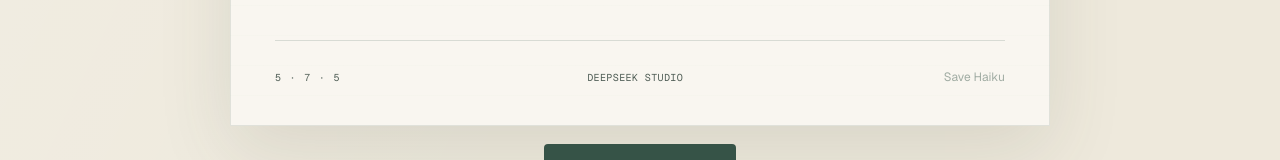
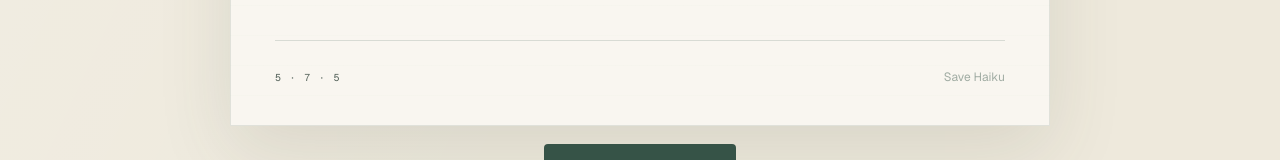
Before and after one commit to ZiggyLiu/haikuly, a Next.js app: page / in a window 1280 px wide. Shown: the part 914-1074 px from the top of the page. Built offline with nearby package versions, Linux system fonts and the light colour scheme.

Commit message:
Remove DeepSeek attribution wording from the studio UI

```diff
--- a/app/globals.css
+++ b/app/globals.css
@@ -284,16 +284,6 @@ h1 em {
   font-size: 10px;
 }
 
-.ai-note {
-  margin: 8px 2px 0;
-  color: var(--ink-soft);
-  font-family: var(--font-geist-mono), monospace;
-  font-size: 10px;
-  letter-spacing: 0.06em;
-}
-
-.ai-note span { color: var(--rust); }
-
 .poem-paper {
   min-height: 390px;
   padding: 48px 44px 32px;
@@ -483,12 +473,6 @@ h1 em {
   opacity: 0.45;
 }
 
-.poem-source {
-  color: var(--ink-soft);
-  letter-spacing: 0.04em;
-  text-transform: uppercase;
-}
-
 .action-row {
   min-height: 68px;
   display: grid;
--- a/app/haiku.ts
+++ b/app/haiku.ts
@@ -134,12 +134,3 @@ export function poemLinesClassName(lines: readonly string[], language: Language)
   if (longestLine > 27) return "poem-lines lines-tight";
   return "poem-lines";
 }
-
-export function generationSourceLabel(source: GenerationSource, language: Language = "en"): string {
-  const labels: Record<Language, Record<GenerationSource, string>> = {
-    en: { deepseek: "Written & painted with DeepSeek" },
-    zh: { deepseek: "由 DeepSeek 创作与绘制" },
-    ja: { deepseek: "DeepSeekによる作句・描画" },
-  };
-  return labels[language][source];
-}
--- a/app/mobile-runtime.js
+++ b/app/mobile-runtime.js
@@ -6,8 +6,8 @@
       languageLabel: "Poem language", languageRule: "5 · 7 · 5 syllables", languageGroup: "Poem language",
       modeGroup: "Generation mode", randomMode: "By chance", keywordMode: "From a word",
       keywordPrompt: "What is on your mind?", keywordPlaceholder: "moonlight, first snow, home…",
-      keywordError: "Enter a word or short phrase first.", aiNote: "Written, reviewed, and painted with DeepSeek",
-      emptyPoem: "Your next small moment will appear here.", studio: "DeepSeek studio", save: "Save Haiku",
+      keywordError: "Enter a word or short phrase first.",
+      emptyPoem: "Your next small moment will appear here.", save: "Save Haiku",
       saved: "Saved", saveAria: "Save haiku as a picture", saveError: "The haiku image could not be saved. Please try again.",
       generateRandom: "Write a haiku", generateKeyword: "Write my haiku", generating: "Writing, reviewing, and painting…",
       generationError: "DeepSeek could not write a poem. Please try again.", unreachableError: "DeepSeek could not be reached. Please try again."
@@ -16,7 +16,7 @@
       languageLabel: "诗歌语言", languageRule: "5 · 7 · 5 字", languageGroup: "诗歌语言", modeGroup: "生成方式",
       randomMode: "随机生成", keywordMode: "关键词生成", keywordPrompt: "此刻你在想什么？",
       keywordPlaceholder: "月光，初雪，故乡…", keywordError: "请先输入一个词或短语。",
-      aiNote: "由 DeepSeek 创作、审校与绘制", emptyPoem: "下一刻诗意将在此浮现。", studio: "DeepSeek 俳句工房",
+      emptyPoem: "下一刻诗意将在此浮现。",
       save: "保存俳句", saved: "已保存", saveAria: "将俳句保存为图片", saveError: "无法保存俳句图片，请重试。",
       generateRandom: "写一首俳句", generateKeyword: "写我的俳句", generating: "正在创作、审校与绘制…",
       generationError: "DeepSeek 暂时无法创作俳句，请重试。", unreachableError: "暂时无法连接 DeepSeek，请重试。"
@@ -25,7 +25,7 @@
       languageLabel: "俳句の言語", languageRule: "5 · 7 · 5 音", languageGroup: "俳句の言語", modeGroup: "作句方法",
       randomMode: "おまかせ", keywordMode: "言葉から", keywordPrompt: "今、心にあるものは？",
       keywordPlaceholder: "月明かり、初雪、故郷…", keywordError: "言葉または短いフレーズを入力してください。",
-      aiNote: "DeepSeekが作句・推敲・描画", emptyPoem: "次の小さな瞬間がここに現れます。", studio: "DeepSeek 俳句工房",
+      emptyPoem: "次の小さな瞬間がここに現れます。",
       save: "俳句を保存", saved: "保存しました", saveAria: "俳句を画像として保存",
       saveError: "俳句の画像を保存できませんでした。もう一度お試しください。", generateRandom: "俳句を詠む",
       generateKeyword: "私の俳句を詠む", generating: "作句・推敲・描画中…",
@@ -108,21 +108,11 @@
     setText(byId("keyword-label"), current.keywordPrompt);
     var input = byId("keyword");
     if (input) input.setAttribute("placeholder", current.keywordPlaceholder);
-    var note = byId("ai-note");
-    if (note) {
-      while (note.firstChild) note.removeChild(note.firstChild);
-      var noteSymbol = document.createElement("span");
-      noteSymbol.setAttribute("aria-hidden", "true");
-      noteSymbol.textContent = "✦";
-      note.appendChild(noteSymbol);
-      note.appendChild(document.createTextNode(" " + current.aiNote));
-    }
 
     var keywordField = byId("keyword-field");
     if (keywordField) keywordField.hidden = state.mode !== "keyword";
     if (!state.haiku) {
       setText(byId("empty-poem"), current.emptyPoem);
-      setText(byId("poem-source"), current.studio);
     }
     var save = byId("save-haiku");
     if (save) {
@@ -150,12 +140,6 @@
     }
     var months = ["JAN", "FEB", "MAR", "APR", "MAY", "JUN", "JUL", "AUG", "SEP", "OCT", "NOV", "DEC"];
     return months[date.getMonth()] + " " + date.getDate() + ", " + date.getFullYear();
-  }
-
-  function sourceLabel(language) {
-    if (language === "zh") return "由 DeepSeek 创作与绘制";
-    if (language === "ja") return "DeepSeekによる作句・描画";
-    return "Written & painted with DeepSeek";
   }
 
   function seededRandom(seed) {
@@ -289,7 +273,6 @@
         lines.appendChild(row);
       }
     }
-    setText(byId("poem-source"), sourceLabel(language));
     var save = byId("save-haiku");
     if (save) save.disabled = false;
     drawInk(canvas, haiku);
--- a/app/page.tsx
+++ b/app/page.tsx
@@ -3,7 +3,6 @@
 import { FormEvent, useEffect, useLayoutEffect, useRef, useState } from "react";
 import InkWashIllustration from "./ink-wash";
 import {
-  generationSourceLabel,
   haikuDateLabel,
   haikuImageFilename,
   poemLinesClassName,
@@ -49,9 +48,7 @@ const UI_COPY: Record<Language, {
   keywordPrompt: string;
   keywordPlaceholder: string;
   keywordError: string;
-  aiNote: string;
   emptyPoem: string;
-  deepSeekStudio: string;
   save: string;
   saved: string;
   saveAria: string;
@@ -72,9 +69,7 @@ const UI_COPY: Record<Language, {
     keywordPrompt: "What is on your mind?",
     keywordPlaceholder: "moonlight, first snow, home…",
     keywordError: "Enter a word or short phrase first.",
-    aiNote: "Written, reviewed, and painted with DeepSeek",
     emptyPoem: "Your next small moment will appear here.",
-    deepSeekStudio: "DeepSeek studio",
     save: "Save Haiku",
     saved: "Saved",
     saveAria: "Save haiku as a picture",
@@ -95,9 +90,7 @@ const UI_COPY: Record<Language, {
     keywordPrompt: "此刻你在想什么？",
     keywordPlaceholder: "月光，初雪，故乡…",
     keywordError: "请先输入一个词或短语。",
-    aiNote: "由 DeepSeek 创作、审校与绘制",
     emptyPoem: "下一刻诗意将在此浮现。",
-    deepSeekStudio: "DeepSeek 俳句工房",
     save: "保存俳句",
     saved: "已保存",
     saveAria: "将俳句保存为图片",
@@ -118,9 +111,7 @@ const UI_COPY: Record<Language, {
     keywordPrompt: "今、心にあるものは？",
     keywordPlaceholder: "月明かり、初雪、故郷…",
     keywordError: "言葉または短いフレーズを入力してください。",
-    aiNote: "DeepSeekが作句・推敲・描画",
     emptyPoem: "次の小さな瞬間がここに現れます。",
-    deepSeekStudio: "DeepSeek 俳句工房",
     save: "俳句を保存",
     saved: "保存しました",
     saveAria: "俳句を画像として保存",
@@ -360,9 +351,7 @@ export default function Home() {
           const position = elementPosition(label, paperBounds);
           const style = window.getComputedStyle(label);
           setCanvasFont(context, style);
-          const text = label.classList.contains("poem-source")
-            ? (label.textContent ?? "").toUpperCase()
-            : label.textContent ?? "";
+          const text = label.textContent ?? "";
           context.fillText(text, position.x, position.y);
         });
       }
@@ -508,7 +497,6 @@ export default function Home() {
                 />
                 <span>{keyword.length}/48</span>
               </div>
-              <p className="ai-note" id="ai-note"><span aria-hidden="true">✦</span> {copy.aiNote}</p>
           </div>
 
           <div
@@ -548,11 +536,6 @@ export default function Home() {
             )}
             <div className="paper-footer">
               <span>5 · 7 · 5</span>
-              <span className="poem-source" id="poem-source">
-                {haiku
-                  ? generationSourceLabel("deepseek", displayed?.language ?? "en")
-                  : copy.deepSeekStudio}
-              </span>
               <button type="button" id="save-haiku" onClick={saveHaiku} aria-label={copy.saveAria} disabled={!haiku}>
                 {saved ? copy.saved : copy.save}
               </button>
```
Also changed, not shown: 2 other files (tests, documents, lock files or other folders).
